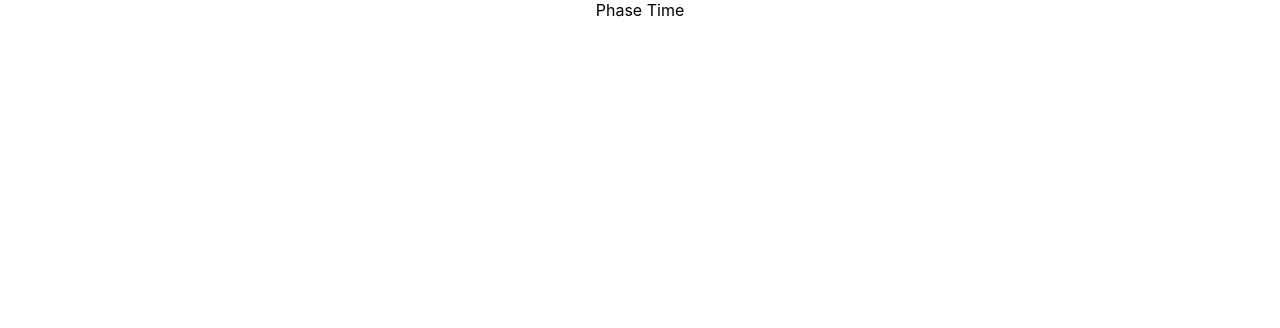
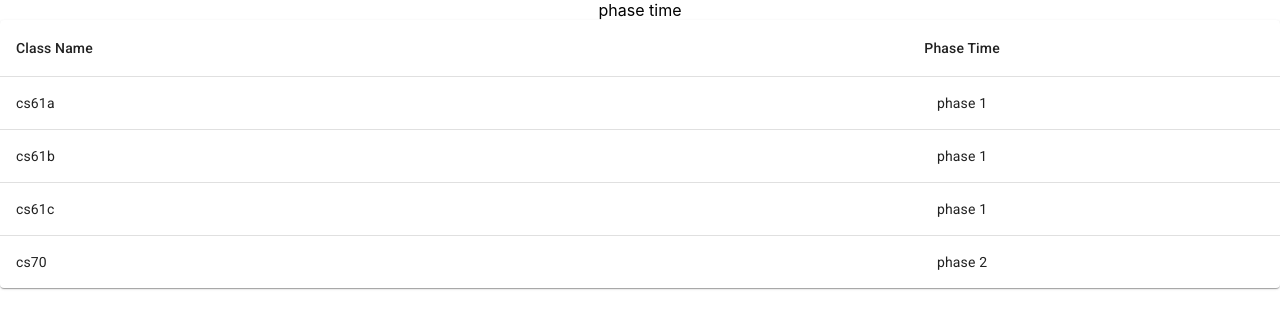
Before and after one commit to Frederic-Chopin/Cal-Hacks, a React (Create React App) app in the folder frontend/phasetime/: page / in a window 1280 px wide. Shown: the top 328 px of the page. Built offline with nearby package versions, Linux system fonts and the light colour scheme.

Commit message:
my class table

```diff
--- a/frontend/phasetime/package.json
+++ b/frontend/phasetime/package.json
@@ -3,14 +3,20 @@
   "version": "0.1.0",
   "private": true,
   "dependencies": {
+    "@emotion/react": "^11.5.0",
+    "@emotion/styled": "^11.3.0",
     "@material-ui/core": "^4.12.3",
     "@material-ui/icons": "^4.11.2",
+    "@mui/icons-material": "^5.0.4",
+    "@mui/material": "^5.0.4",
+    "@mui/styled-engine-sc": "^5.0.3",
     "@testing-library/jest-dom": "^5.11.4",
     "@testing-library/react": "^11.1.0",
     "@testing-library/user-event": "^12.1.10",
     "react": "^17.0.2",
     "react-dom": "^17.0.2",
     "react-scripts": "4.0.3",
+    "styled-components": "^5.3.3",
     "web-vitals": "^1.0.1"
   },
   "scripts": {
--- a/frontend/phasetime/src/App.css
+++ b/frontend/phasetime/src/App.css
@@ -36,3 +36,8 @@
     transform: rotate(360deg);
   }
 }
+
+.MyClass {
+  width: 400px;
+  height: 400px;
+}
--- a/frontend/phasetime/src/App.js
+++ b/frontend/phasetime/src/App.js
@@ -1,9 +1,10 @@
 import './App.css';
-
+import MyClass from './MyClass.js';
 function App() {
   return (
     <div className="App">
-      Phase Time
+      phase time
+      <MyClass />
     </div>
   );
 }
--- /dev/null
+++ b/frontend/phasetime/src/MyClass.js
@@ -0,0 +1,50 @@
+import * as React from 'react';
+import Table from '@mui/material/Table';
+import TableBody from '@mui/material/TableBody';
+import TableCell from '@mui/material/TableCell';
+import TableContainer from '@mui/material/TableContainer';
+import TableHead from '@mui/material/TableHead';
+import TableRow from '@mui/material/TableRow';
+import Paper from '@mui/material/Paper';
+import './App.css';
+
+function createData(name, phase) {
+  return {name: name, phase: phase};
+}
+
+const rows = [
+  createData('cs61a', 'phase 1'),
+  createData('cs61b', 'phase 1'),
+  createData('cs61c', 'phase 1'),
+  createData('cs70', 'phase 2'),
+];
+
+function MyClass() {
+  return (
+    <TableContainer component={Paper}>
+      <Table sx={{ minWidth: 300}} aria-label="simple table">
+        <TableHead>
+          <TableRow>
+            <TableCell>Class Name </TableCell>
+            <TableCell align="center">Phase Time</TableCell>
+          </TableRow>
+        </TableHead>
+        <TableBody>
+          {rows.map((row) => (
+            <TableRow
+              key={row.name}
+              sx={{ '&:last-child td, &:last-child th': { border: 0 } }}
+            >
+              <TableCell component="th" scope="row">
+                {row.name}
+              </TableCell>
+              <TableCell align="center">{row.phase}</TableCell>
+            </TableRow>
+          ))}
+        </TableBody>
+      </Table>
+    </TableContainer>
+  );
+}
+
+export default MyClass;
--- a/frontend/phasetime/src/index.js
+++ b/frontend/phasetime/src/index.js
@@ -2,6 +2,7 @@ import React from 'react';
 import ReactDOM from 'react-dom';
 import './index.css';
 import App from './App';
+// import myClass from './myClass';
 import reportWebVitals from './reportWebVitals';
 
 ReactDOM.render(
```
Also changed, not shown: 1 other file (tests, documents, lock files or other folders).
